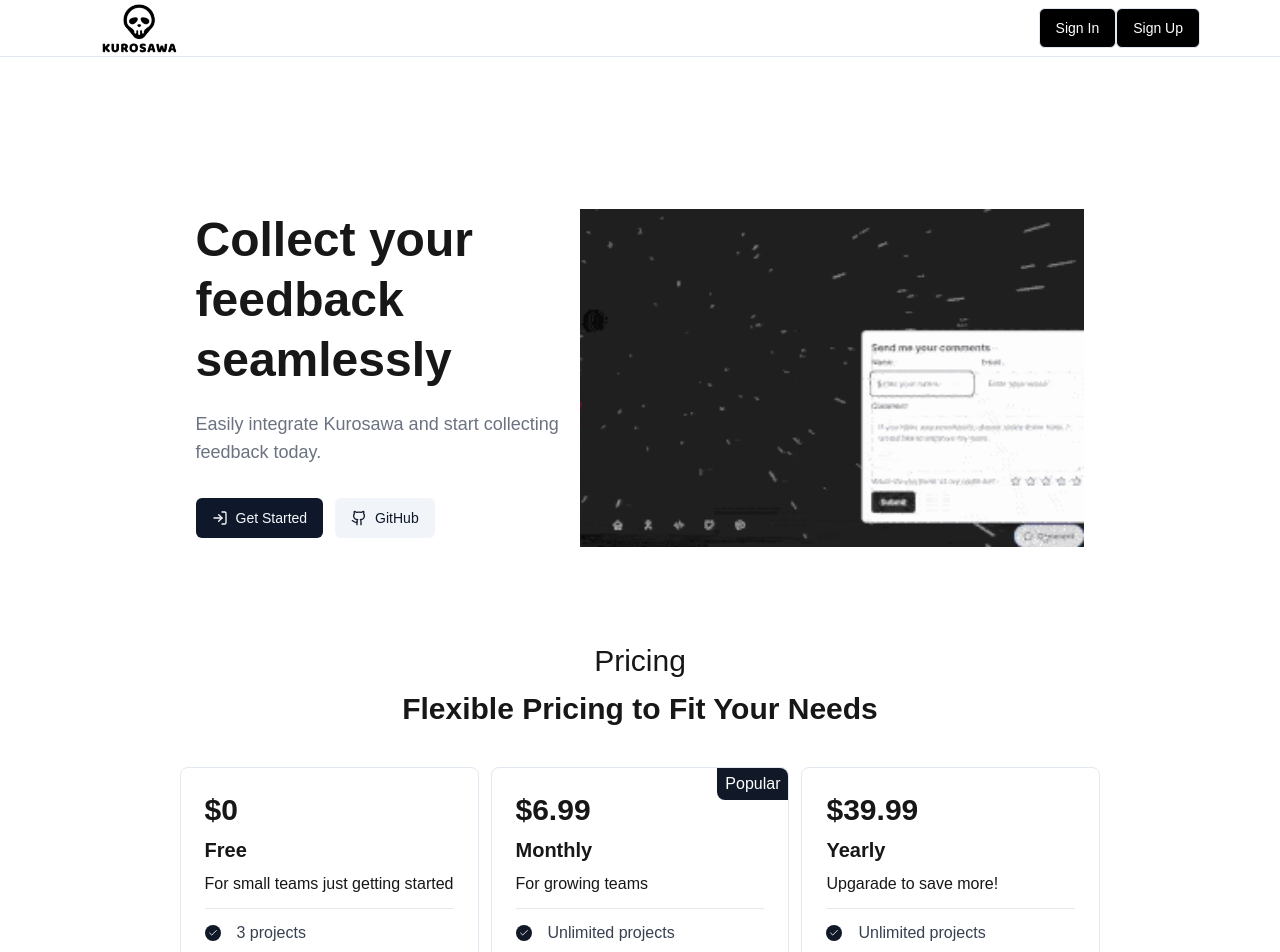
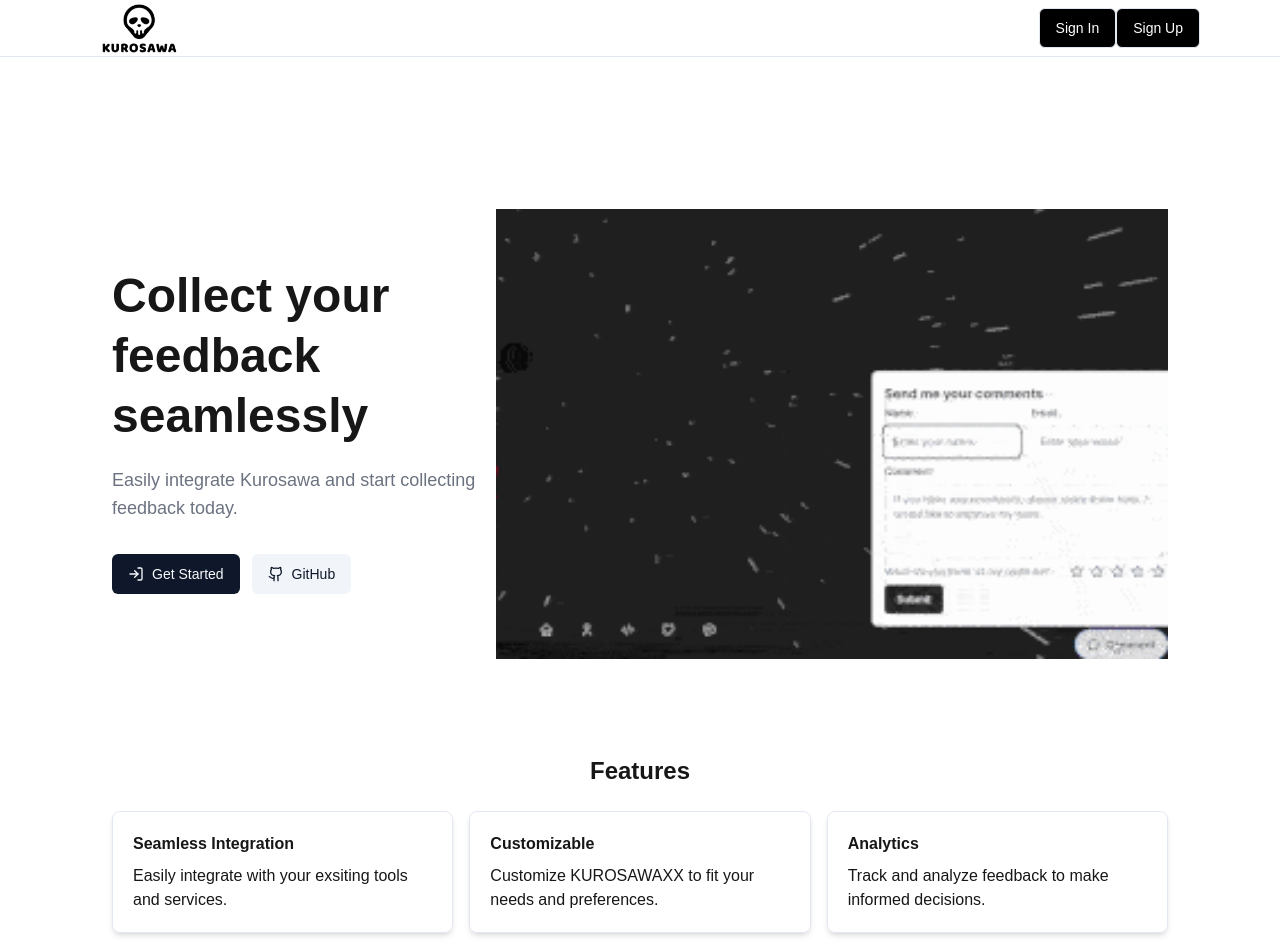
Before and after one commit to ppppppsmash/saasxxx, a Next.js app: page / in a window 1280 px wide. Shown: the top 952 px of the page. Built offline with nearby package versions, Linux system fonts and the light colour scheme; no server answers.

Commit message:
feat: enhance feature secion layout

```diff
--- a/app/landing-page/features-section.tsx
+++ b/app/landing-page/features-section.tsx
@@ -17,7 +17,8 @@ const features = [
 
 const FeaturesSection = () => {
   return (
-    <section className="bg-gray-100 py-20">
+    <section className="container mx-auto max-w-screen-xl px-4 my-24 flex items-center flex-col">
+      <h2 className="mb-6 text-2xl font-bold">Features</h2>
       <div className="container mx-auto">
         <div className="grid grid-cols-1 md:grid-cols-3 gap-4">
           {features.map((feature, index) => (
--- a/app/landing-page/index.tsx
+++ b/app/landing-page/index.tsx
@@ -1,10 +1,12 @@
 import Hero from './hero';
+import FeaturesSection from './features-section';
 import PricingSection from "./pricing-section";
 
 const LandingPage = () => {
   return (
     <div>
       <Hero />
+      <FeaturesSection />
       <PricingSection />
     </div>
   );
```
